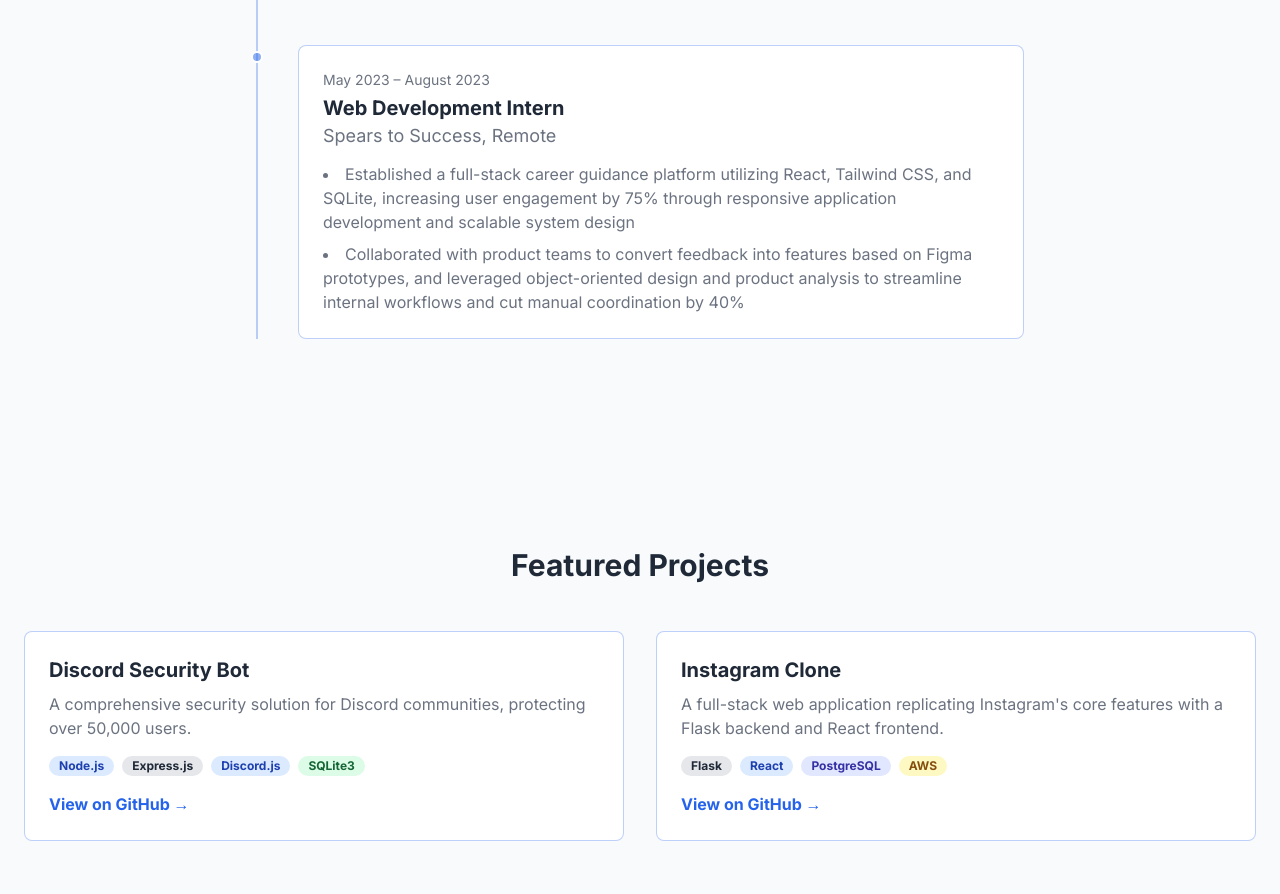
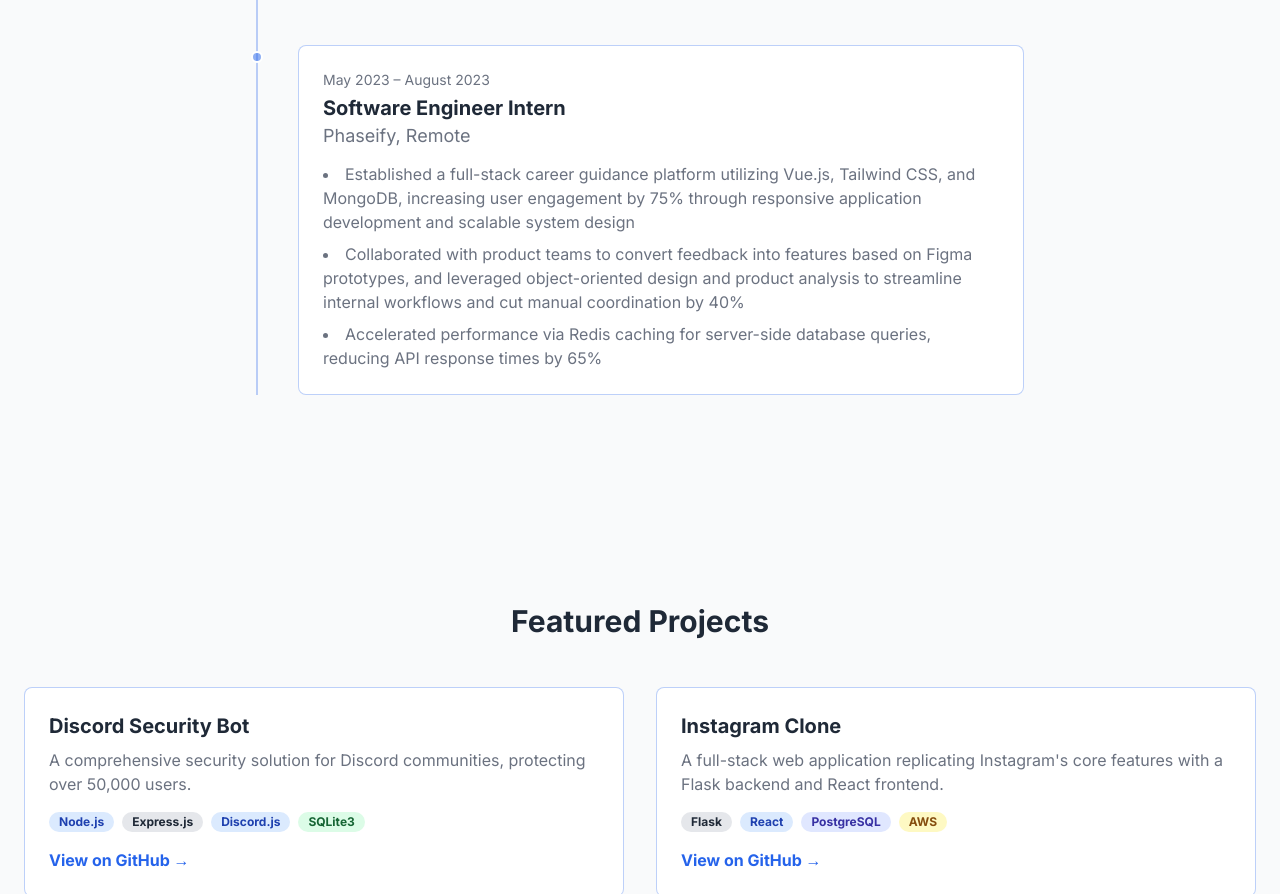
Before and after one commit to justinsu05/justinsu05.github.io, a plain HTML site: page index.html in a window 1280 px wide. Shown: the part 2298-3192 px from the top of the page. Drawn offline with nearby package versions, Linux system fonts and the light colour scheme.

Commit message:
Update index.html

```diff
--- a/index.html
+++ b/index.html
@@ -265,17 +265,20 @@
                     <div class="absolute w-3 h-3 bg-brand-accent/50 dark:bg-brand-dark-accent/50 rounded-full -left-[7px] mt-1.5 border-2 border-brand-white dark:border-brand-dark-card timeline-dot"></div>
                     <div class="bg-brand-white dark:bg-brand-dark-card p-6 rounded-lg border border-brand-accent/30 dark:border-brand-dark-accent/30 card-hover -ml-2">
                         <p class="text-sm text-brand-text-secondary dark:text-brand-dark-text-secondary">May 2023 – August 2023</p>
-                        <h3 class="text-xl font-bold mt-1">Web Development Intern</h3>
-                        <p class="text-lg text-brand-text-secondary dark:text-brand-dark-text-secondary mb-3">Spears to Success, Remote</p>
+                        <h3 class="text-xl font-bold mt-1">Software Engineer Intern</h3>
+                        <p class="text-lg text-brand-text-secondary dark:text-brand-dark-text-secondary mb-3">Phaseify, Remote</p>
                         <ul class="list-disc list-inside text-brand-text-secondary dark:text-brand-dark-text-secondary space-y-2">
-                            <li>Established a full-stack career guidance platform utilizing React, Tailwind CSS, and SQLite, increasing user engagement by 75% through responsive application development and scalable system design</li>
-                            <li>Collaborated with product teams to convert feedback into features based on Figma prototypes, and leveraged object-oriented design and product analysis to streamline internal workflows and cut manual coordination by 40%</li>
+                            <li>Established a full-stack career guidance platform utilizing Vue.js, Tailwind CSS, and MongoDB, increasing user
+                                engagement by 75% through responsive application development and scalable system design</li>
+                            <li>Collaborated with product teams to convert feedback into features based on Figma prototypes, and leveraged
+                                object-oriented design and product analysis to streamline internal workflows and cut manual coordination by 40%</li>
+                            <li>Accelerated performance via Redis caching for server-side database queries, reducing API response times by 65%</li>
+                        </ul>
                         </ul>
                     </div>
                 </div>
             </div>
         </section>
-
 
         <!-- Projects Section -->
         <section id="projects" class="py-20 animate-on-scroll">
```
